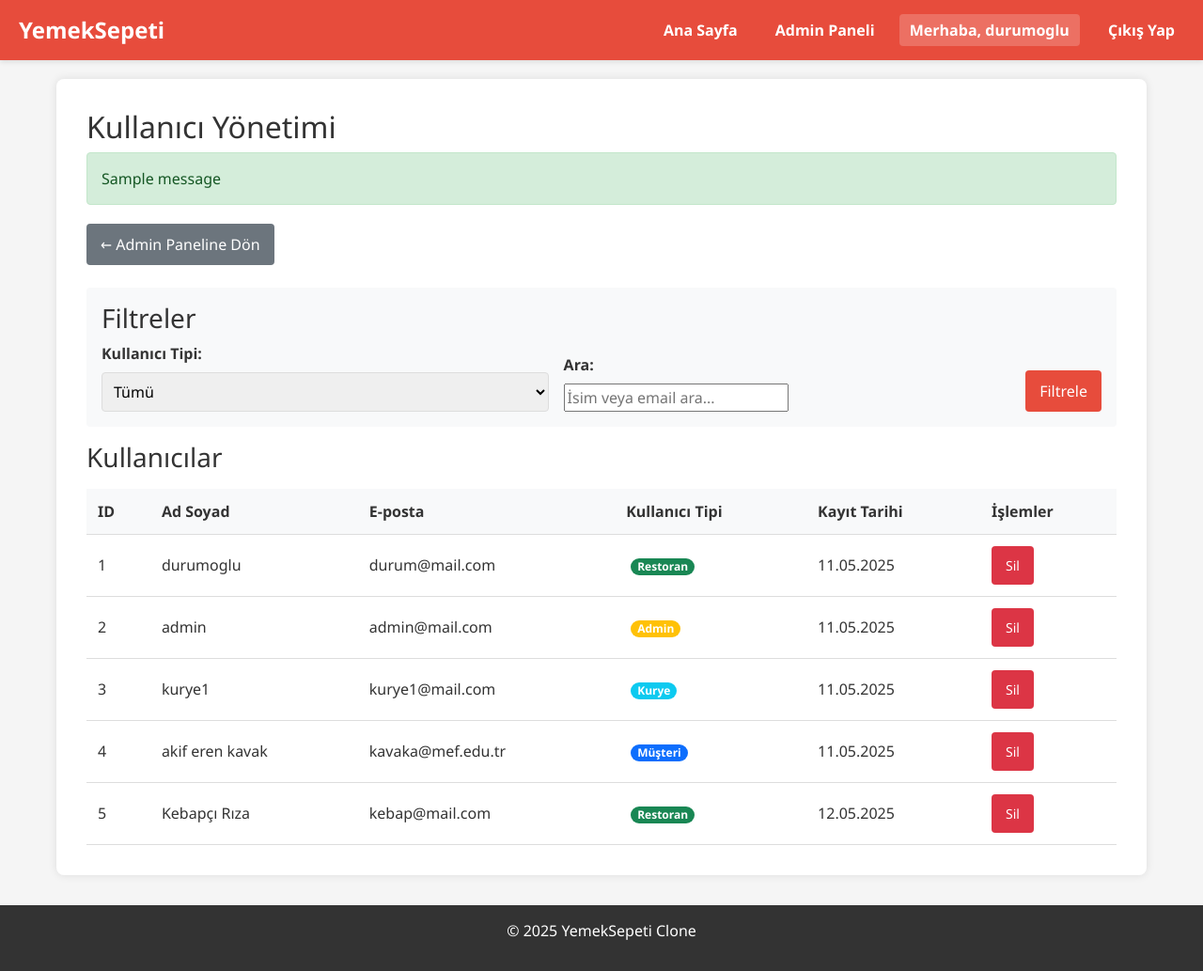
After one commit to akiferenkavak/yemeksepeticlone, a Flask app: page /admin/users in a window 1280 px wide. The commit adds this page. Shown: the whole page at 94% size. Run offline with Flask 3, Linux system fonts and the light colour scheme; a user stored in the database is signed in; tables that the repository leaves empty hold one stand-in row (values such as "Sample post"); one stand-in notice (Sample message) is shown.

Commit message:
last version gibi bisi

```diff
--- a/app.py
+++ b/app.py
@@ -1679,5 +1679,137 @@ def status_color_filter(status):
     return color_dict.get(status, 'secondary')
 
 
+# Admin user management page
+@app.route("/admin/users")
+@login_required
+@admin_required
+def admin_users():
+    # Get filters from query parameters
+    user_type_filter = request.args.get('user_type', 'all')
+    search_term = request.args.get('search', '')
+
+    # Base query
+    users_query = User.query
+
+    # Apply filters
+    if user_type_filter != 'all':
+        users_query = users_query.filter(User.user_type == user_type_filter)
+
+    # Apply search if provided
+    if search_term:
+        search_pattern = f"%{search_term}%"
+        users_query = users_query.filter(
+            or_(
+                User.name.like(search_pattern),
+                User.email.like(search_pattern)
+            )
+        )
+
+    # Order by ID
+    users_query = users_query.order_by(User.id)
+
+    # Execute query
+    users = users_query.all()
+
+    return render_template(
+        "admin_users.html",
+        users=users,
+        current_user_type=user_type_filter,
+        search_term=search_term
+    )
+
+# Delete user
+@app.route("/admin/users/<int:user_id>/delete", methods=["POST"])
+@login_required
+@admin_required
+def delete_user(user_id):
+    # Prevent self-deletion
+    if user_id == session['user_id']:
+        flash('Kendi hesabınızı silemezsiniz!', 'danger')
+        return redirect(url_for('admin_users'))
+
+    user = User.query.get_or_404(user_id)
+
+    try:
+        # Handle user-specific relationships
+        user_type = user.user_type
+
+        if user_type == 'restaurant':
+            # Delete restaurant and related records
+            restaurant = Restaurant.query.filter_by(user_id=user_id).first()
+            if restaurant:
+                # Delete menu items
+                menu_items = Menu.query.filter_by(restaurant_id=restaurant.id).all()
+                for item in menu_items:
+                    db.session.delete(item)
+
+                # Delete orders related to this restaurant
+                orders = Order.query.filter_by(restaurant_id=restaurant.id).all()
+                for order in orders:
+                    # Delete order items
+                    order_items = OrderItem.query.filter_by(order_id=order.id).all()
+                    for item in order_items:
+                        db.session.delete(item)
+                    db.session.delete(order)
+
+                # Delete restaurant reviews
+                reviews = RestaurantReview.query.filter_by(restaurant_id=restaurant.id).all()
+                for review in reviews:
+                    db.session.delete(review)
+
+                # Delete restaurant record
+                db.session.delete(restaurant)
+
+        elif user_type == 'delivery':
+            # Delete delivery person record
+            delivery = DeliveryPerson.query.filter_by(user_id=user_id).first()
+            if delivery:
+                db.session.delete(delivery)
+
+        elif user_type == 'user':
+            # Delete user's orders
+            orders = Order.query.filter_by(user_id=user_id).all()
+            for order in orders:
+                # Delete order items
+                order_items = OrderItem.query.filter_by(order_id=order.id).all()
+                for item in order_items:
+                    db.session.delete(item)
+                db.session.delete(order)
+
+            # Delete user's cart
+            cart = Cart.query.filter_by(user_id=user_id).first()
+            if cart:
+                # Delete cart items
+                cart_items = CartItem.query.filter_by(cart_id=cart.id).all()
+                for item in cart_items:
+                    db.session.delete(item)
+                db.session.delete(cart)
+
+            # Delete user's reviews
+            reviews = RestaurantReview.query.filter_by(user_id=user_id).all()
+            for review in reviews:
+                db.session.delete(review)
+
+            menu_reviews = MenuItemReview.query.filter_by(user_id=user_id).all()
+            for review in menu_reviews:
+                db.session.delete(review)
+
+            # Delete user's credit cards
+            credit_cards = CreditCard.query.filter_by(user_id=user_id).all()
+            for card in credit_cards:
+                db.session.delete(card)
+
+        # Finally, delete the user
+        db.session.delete(user)
+        db.session.commit()
+
+        flash(f'Kullanıcı "{user.name}" başarıyla silindi.', 'success')
+    except Exception as e:
+        db.session.rollback()
+        flash(f'Kullanıcı silinirken bir hata oluştu: {str(e)}', 'danger')
+
+    return redirect(url_for('admin_users'))
+
+
 if __name__ == "__main__":
     app.run(debug=True)
--- a/templates/admin_dashboard.html
+++ b/templates/admin_dashboard.html
@@ -23,7 +23,7 @@
                 {% endif %}
             </a></li>
             <li><a href="{{ url_for('admin_orders') }}">Siparişleri Görüntüle</a></li>
-            <li><a href="#">Kullanıcı Yönetimi</a></li>
+            <li><a href="{{ url_for('admin_users') }}">Kullanıcı Yönetimi</a></li>
             <li><a href="#">Sistem Ayarları</a></li>
         </ul>
     </div>
--- /dev/null
+++ b/templates/admin_users.html
@@ -0,0 +1,99 @@
+{% extends "base.html" %}
+
+{% block title %}Kullanıcı Yönetimi{% endblock %}
+
+{% block content %}
+<div class="admin-dashboard">
+    <h2>Kullanıcı Yönetimi</h2>
+
+    {% with messages = get_flashed_messages(with_categories=true) %}
+        {% if messages %}
+            {% for category, message in messages %}
+                <div class="alert alert-{{ category }}">{{ message }}</div>
+            {% endfor %}
+        {% endif %}
+    {% endwith %}
+
+    <div class="back-link">
+        <a href="{{ url_for('admin_dashboard') }}" class="btn btn-secondary">← Admin Paneline Dön</a>
+    </div>
+
+    <!-- Filters -->
+    <div class="filters-container">
+        <h3>Filtreler</h3>
+        <form action="{{ url_for('admin_users') }}" method="GET" class="filters-form">
+            <div class="filter-group">
+                <label for="user_type">Kullanıcı Tipi:</label>
+                <select name="user_type" id="user_type">
+                    <option value="all" {% if current_user_type == 'all' %}selected{% endif %}>Tümü</option>
+                    <option value="user" {% if current_user_type == 'user' %}selected{% endif %}>Müşteri</option>
+                    <option value="restaurant" {% if current_user_type == 'restaurant' %}selected{% endif %}>Restoran</option>
+                    <option value="delivery" {% if current_user_type == 'delivery' %}selected{% endif %}>Kurye</option>
+                    <option value="admin" {% if current_user_type == 'admin' %}selected{% endif %}>Admin</option>
+                </select>
+            </div>
+
+            <div class="filter-group">
+                <label for="search">Ara:</label>
+                <input type="text" name="search" id="search" value="{{ search_term }}" placeholder="İsim veya email ara...">
+            </div>
+
+            <button type="submit" class="btn btn-primary">Filtrele</button>
+        </form>
+    </div>
+
+    <!-- Users Table -->
+    <div class="users-container">
+        <h3>Kullanıcılar</h3>
+
+        {% if users %}
+            <table class="approval-table users-table">
+                <thead>
+                    <tr>
+                        <th>ID</th>
+                        <th>Ad Soyad</th>
+                        <th>E-posta</th>
+                        <th>Kullanıcı Tipi</th>
+                        <th>Kayıt Tarihi</th>
+                        <th>İşlemler</th>
+                    </tr>
+                </thead>
+                <tbody>
+                    {% for user in users %}
+                        <tr>
+                            <td data-label="ID">{{ user.id }}</td>
+                            <td data-label="Ad Soyad">{{ user.name }}</td>
+                            <td data-label="E-posta">{{ user.email }}</td>
+                            <td data-label="Kullanıcı Tipi">
+                                {% if user.user_type == 'user' %}
+                                    <span class="badge bg-primary">Müşteri</span>
+                                {% elif user.user_type == 'restaurant' %}
+                                    <span class="badge bg-success">Restoran</span>
+                                {% elif user.user_type == 'delivery' %}
+                                    <span class="badge bg-info">Kurye</span>
+                                {% elif user.user_type == 'admin' %}
+                                    <span class="badge bg-warning">Admin</span>
+                                {% endif %}
+                            </td>
+                            <td data-label="Kayıt Tarihi">{{ user.created_at.strftime('%d.%m.%Y') }}</td>
+                            <td data-label="İşlemler">
+                                <form action="{{ url_for('delete_user', user_id=user.id) }}" method="POST" onsubmit="return confirmDelete('{{ user.name }}');">
+                                    <button type="submit" class="btn btn-danger btn-sm">Sil</button>
+                                </form>
+                            </td>
+                        </tr>
+                    {% endfor %}
+                </tbody>
+            </table>
+        {% else %}
+            <p>Hiç kullanıcı bulunamadı.</p>
+        {% endif %}
+    </div>
+</div>
+
+<script>
+    function confirmDelete(userName) {
+        return confirm(userName + " isimli kullanıcıyı silmek istediğinize emin misiniz? Bu işlem geri alınamaz.");
+    }
+</script>
+{% endblock %}
```
Also changed, not shown: instance/yemeksepeti.db.
